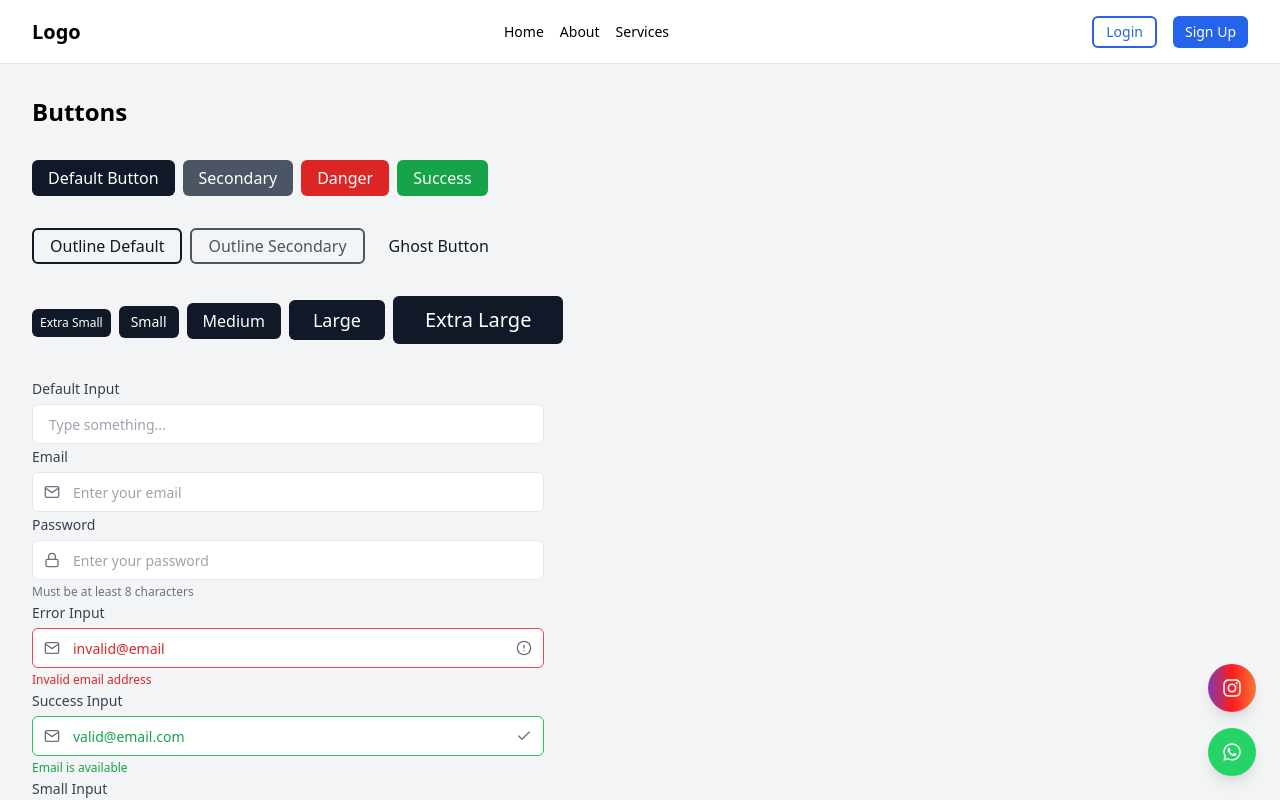
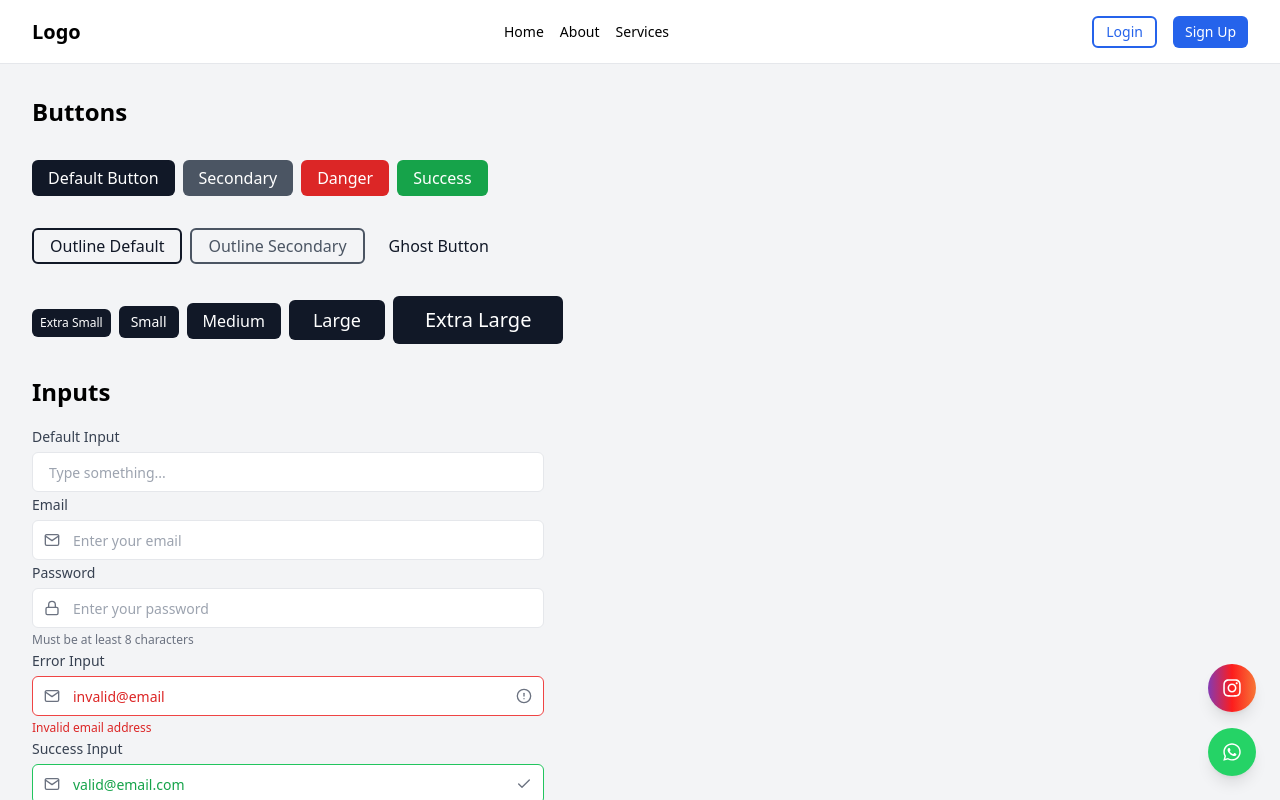
Before and after one commit to imneli/-metamorphosis-ui, a Next.js app: page /components in a window 1280 px wide. Shown: the top 800 px of the page. Built offline with nearby package versions, Linux system fonts and the light colour scheme.

Commit message:
:pencil: use(Input): Add usage no component.

```diff
--- a/src/pages/components.tsx
+++ b/src/pages/components.tsx
@@ -60,6 +60,7 @@
             <Cta platform="whatsapp" href="https://x.com" order={1} size="lg" />
         </div>
         <div className='max-w-lg'>
+        <h2 className="text-2xl font-bold mb-4">Inputs</h2>
           <Input
             label="Default Input"
             placeholder="Type something..."
--- a/src/ui/components/Input.tsx
+++ b/src/ui/components/Input.tsx
@@ -53,6 +53,10 @@
   startIcon?: React.ReactNode;
   endIcon?: React.ReactNode;
 }
+
+// Input personalizado com variants (default, error, success)
+// Propriedades como label, variant, size, error, success, helperText, e ícones.
+// Você pode adicionar seu próprio Icon no Input, e usar para o que bem quiser.
 
 
 const Input = forwardRef<HTMLInputElement, InputProps>(
```
